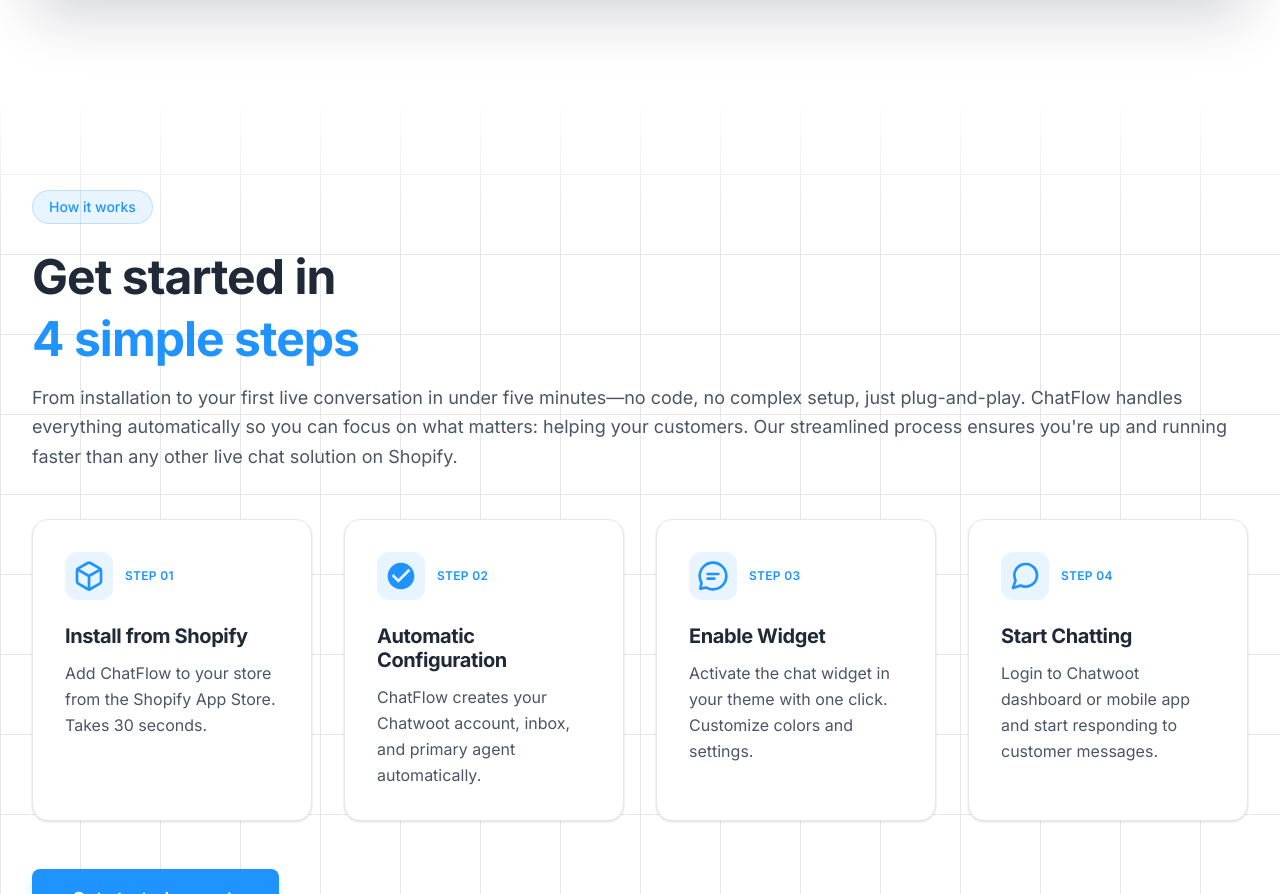
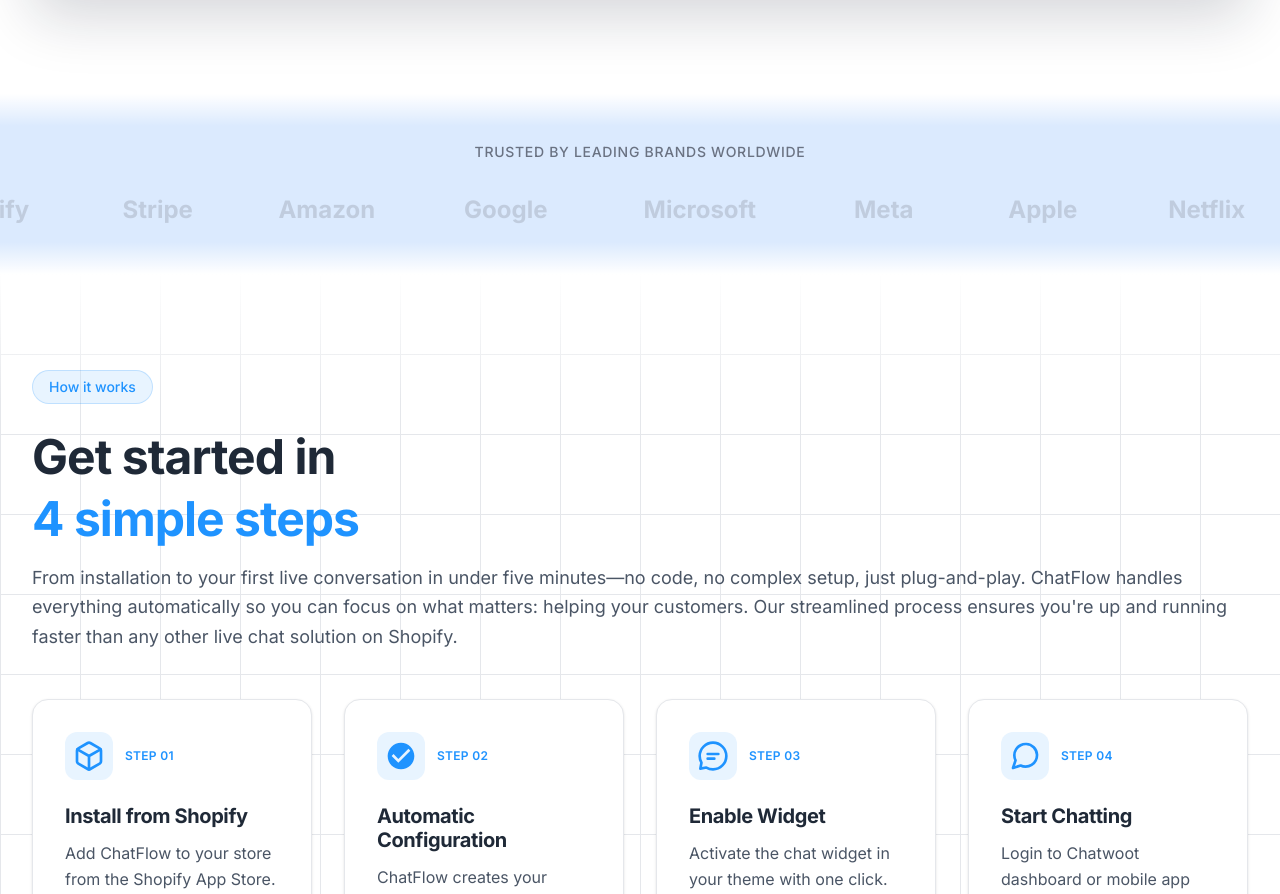
Before and after one commit to ChatFlow-Shopify/chatflow-shopify.github.io, a Next.js app: page / in a window 1280 px wide. Shown: the part 1394-2288 px from the top of the page. Built offline with nearby package versions, Linux system fonts and the light colour scheme.

Commit message:
new changes

```diff
--- a/app/about/page.tsx
+++ b/app/about/page.tsx
@@ -9,6 +9,11 @@
             <section className="relative bg-white overflow-hidden pt-32 pb-20">
                 <div className="absolute inset-0 bg-gradient-to-b from-gray-50 via-white to-white" />
                 <div className="absolute inset-0 bg-[radial-gradient(circle_at_0%_0%,rgba(31,147,255,0.08),transparent_55%),radial-gradient(circle_at_100%_0%,rgba(31,147,255,0.06),transparent_55%)]" />
+                {/* Grid Background with fade */}
+                <div className="pointer-events-none absolute inset-0">
+                    <div className="absolute inset-0 bg-[linear-gradient(to_right,#e5e7eb_1px,transparent_1px),linear-gradient(to_bottom,#e5e7eb_1px,transparent_1px)] bg-[size:80px_80px]" />
+                    <div className="absolute inset-x-0 bottom-0 h-32 bg-gradient-to-t from-white to-transparent" />
+                </div>
 
                 <div className="relative max-w-4xl mx-auto px-4 sm:px-6 lg:px-8 text-center">
                     <div className="inline-flex items-center gap-2 px-4 py-1.5 bg-white/70 border border-blue-100 rounded-full text-sm text-[#1f93ff] mb-6">
@@ -24,8 +29,13 @@
                 </div>
             </section>
 
-            <section className="py-20 bg-white">
-                <div className="max-w-7xl mx-auto px-4 sm:px-6 lg:px-8">
+            <section className="py-20 bg-white relative overflow-hidden">
+                {/* Grid Background with fade */}
+                <div className="pointer-events-none absolute inset-0">
+                    <div className="absolute inset-0 bg-[linear-gradient(to_right,#e5e7eb_1px,transparent_1px),linear-gradient(to_bottom,#e5e7eb_1px,transparent_1px)] bg-[size:80px_80px]" />
+                    <div className="absolute inset-x-0 top-0 h-32 bg-gradient-to-b from-white to-transparent" />
+                </div>
+                <div className="relative max-w-7xl mx-auto px-4 sm:px-6 lg:px-8">
                     <div className="grid lg:grid-cols-2 gap-16 items-center mb-20">
                         <div>
                             <h2 className="text-3xl sm:text-4xl font-bold text-gray-900 mb-6">Our Mission</h2>
--- /dev/null
+++ b/app/components/LogoSlider.tsx
@@ -0,0 +1,53 @@
+export default function LogoSlider() {
+    const logos = [
+        { name: "Shopify", width: "120" },
+        { name: "Stripe", width: "100" },
+        { name: "Amazon", width: "110" },
+        { name: "Google", width: "120" },
+        { name: "Microsoft", width: "140" },
+        { name: "Meta", width: "100" },
+        { name: "Apple", width: "90" },
+        { name: "Netflix", width: "110" },
+    ];
+
+    return (
+        <section className="relative py-12 bg-blue-100 overflow-hidden">
+            {/* Fade gradients */}
+            <div className="absolute inset-x-0 top-0 h-8 bg-gradient-to-b from-white to-transparent pointer-events-none" />
+            <div className="absolute inset-x-0 bottom-0 h-8 bg-gradient-to-t from-white to-transparent pointer-events-none" />
+
+            <div className="max-w-7xl mx-auto px-4 sm:px-6 lg:px-8">
+                <p className="text-center text-sm font-medium text-gray-500 uppercase tracking-wider mb-8">
+                    Trusted by leading brands worldwide
+                </p>
+
+                <div className="relative">
+                    <style dangerouslySetInnerHTML={{
+                        __html: `
+                            @keyframes scroll {
+                                0% { transform: translateX(0); }
+                                100% { transform: translateX(-50%); }
+                            }
+                            .animate-scroll {
+                                animation: scroll 30s linear infinite;
+                            }
+                        `
+                    }} />
+                    <div className="flex animate-scroll">
+                        {[...logos, ...logos].map((logo, index) => (
+                            <div
+                                key={index}
+                                className="flex-shrink-0 mx-8 flex items-center justify-center"
+                                style={{ width: `${logo.width}px` }}
+                            >
+                                <div className="text-gray-400 font-bold text-2xl opacity-40">
+                                    {logo.name}
+                                </div>
+                            </div>
+                        ))}
+                    </div>
+                </div>
+            </div>
+        </section>
+    );
+}
--- a/app/contact/page.tsx
+++ b/app/contact/page.tsx
@@ -9,6 +9,11 @@
             <section className="relative bg-white overflow-hidden pt-32 pb-20">
                 <div className="absolute inset-0 bg-gradient-to-b from-gray-50 via-white to-white" />
                 <div className="absolute inset-0 bg-[radial-gradient(circle_at_0%_0%,rgba(31,147,255,0.08),transparent_55%),radial-gradient(circle_at_100%_0%,rgba(31,147,255,0.06),transparent_55%)]" />
+                {/* Grid Background with fade */}
+                <div className="pointer-events-none absolute inset-0">
+                    <div className="absolute inset-0 bg-[linear-gradient(to_right,#e5e7eb_1px,transparent_1px),linear-gradient(to_bottom,#e5e7eb_1px,transparent_1px)] bg-[size:80px_80px]" />
+                    <div className="absolute inset-x-0 bottom-0 h-32 bg-gradient-to-t from-white to-transparent" />
+                </div>
 
                 <div className="relative max-w-4xl mx-auto px-4 sm:px-6 lg:px-8 text-center">
                     <div className="inline-flex items-center gap-2 px-4 py-1.5 bg-white/70 border border-blue-100 rounded-full text-sm text-[#1f93ff] mb-6">
@@ -24,8 +29,13 @@
                 </div>
             </section>
 
-            <section className="py-20 bg-white">
-                <div className="max-w-5xl mx-auto px-4 sm:px-6 lg:px-8">
+            <section className="py-20 bg-white relative overflow-hidden">
+                {/* Grid Background with fade */}
+                <div className="pointer-events-none absolute inset-0">
+                    <div className="absolute inset-0 bg-[linear-gradient(to_right,#e5e7eb_1px,transparent_1px),linear-gradient(to_bottom,#e5e7eb_1px,transparent_1px)] bg-[size:80px_80px]" />
+                    <div className="absolute inset-x-0 top-0 h-32 bg-gradient-to-b from-white to-transparent" />
+                </div>
+                <div className="relative max-w-5xl mx-auto px-4 sm:px-6 lg:px-8">
                     <div className="grid md:grid-cols-2 gap-12">
                         <div>
                             <h2 className="text-2xl sm:text-3xl font-bold text-gray-900 mb-6">Get Support</h2>
--- a/app/features/page.tsx
+++ b/app/features/page.tsx
@@ -112,6 +112,11 @@
             <section className="relative bg-white overflow-hidden pt-32 pb-20">
                 <div className="absolute inset-0 bg-gradient-to-b from-gray-50 via-white to-white" />
                 <div className="absolute inset-0 bg-[radial-gradient(circle_at_0%_0%,rgba(31,147,255,0.08),transparent_55%),radial-gradient(circle_at_100%_0%,rgba(31,147,255,0.06),transparent_55%)]" />
+                {/* Grid Background with fade */}
+                <div className="pointer-events-none absolute inset-0">
+                    <div className="absolute inset-0 bg-[linear-gradient(to_right,#e5e7eb_1px,transparent_1px),linear-gradient(to_bottom,#e5e7eb_1px,transparent_1px)] bg-[size:80px_80px]" />
+                    <div className="absolute inset-x-0 bottom-0 h-32 bg-gradient-to-t from-white to-transparent" />
+                </div>
 
                 <div className="relative max-w-4xl mx-auto px-4 sm:px-6 lg:px-8 text-center mb-20">
                     <div className="inline-flex items-center gap-2 px-4 py-1.5 bg-white/70 border border-blue-100 rounded-full text-sm text-[#1f93ff] mb-6">
--- a/app/page.tsx
+++ b/app/page.tsx
@@ -1,5 +1,6 @@
 import Header from "./components/Header";
 import Hero from "./components/Hero";
+import LogoSlider from "./components/LogoSlider";
 import HowItWorks from "./components/HowItWorks";
 import Features from "./components/Features";
 import Integration from "./components/Integration";
@@ -14,6 +15,7 @@
       <Header />
       <main>
         <Hero />
+        <LogoSlider />
         <HowItWorks />
         <Features />
         <Integration />
--- a/app/setup/page.tsx
+++ b/app/setup/page.tsx
@@ -128,6 +128,11 @@
             <section className="relative bg-white overflow-hidden pt-32 pb-20">
                 <div className="absolute inset-0 bg-gradient-to-b from-gray-50 via-white to-white" />
                 <div className="absolute inset-0 bg-[radial-gradient(circle_at_0%_0%,rgba(31,147,255,0.08),transparent_55%),radial-gradient(circle_at_100%_0%,rgba(31,147,255,0.06),transparent_55%)]" />
+                {/* Grid Background with fade */}
+                <div className="pointer-events-none absolute inset-0">
+                    <div className="absolute inset-0 bg-[linear-gradient(to_right,#e5e7eb_1px,transparent_1px),linear-gradient(to_bottom,#e5e7eb_1px,transparent_1px)] bg-[size:80px_80px]" />
+                    <div className="absolute inset-x-0 bottom-0 h-32 bg-gradient-to-t from-white to-transparent" />
+                </div>
 
                 <div className="relative max-w-4xl mx-auto px-4 sm:px-6 lg:px-8 text-center mb-12">
                     <div className="inline-flex items-center gap-2 px-4 py-1.5 bg-white/70 border border-blue-100 rounded-full text-sm text-[#1f93ff] mb-6">
```
Also changed, not shown: app/pricing/page.tsx (+12 -2 lines).
